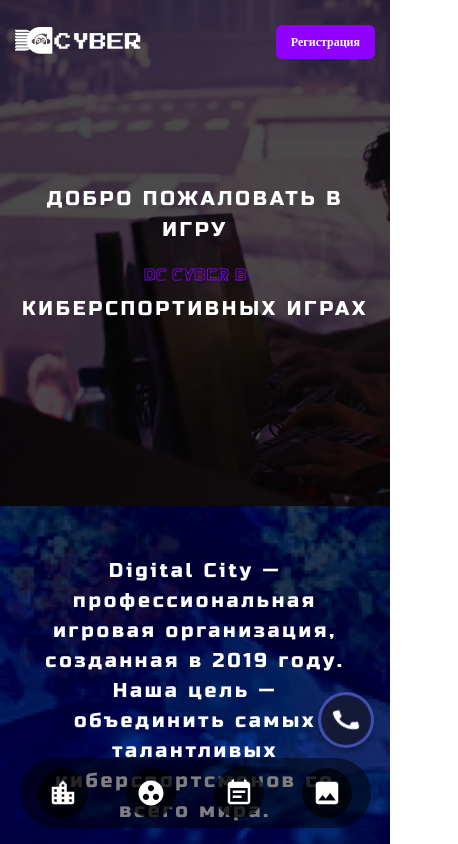
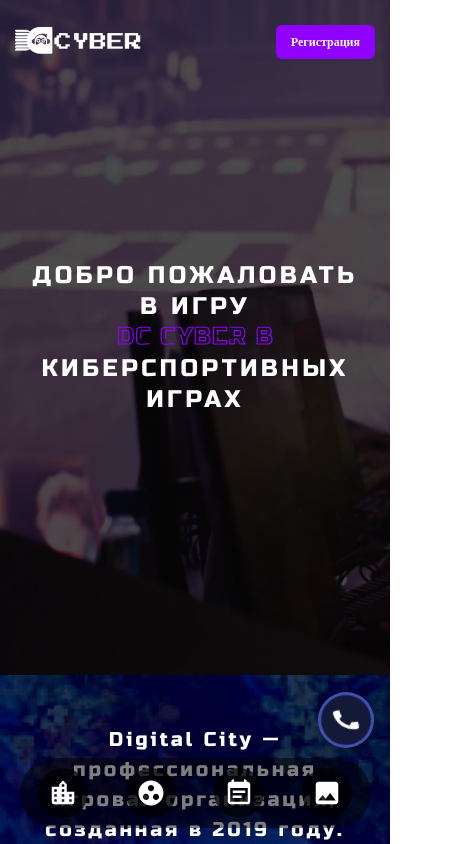
Before and after one commit to TukhtayevaRoziya/cyberSport, a React (Create React App) app: page / in a window 390 px wide. Shown: the top 844 px of the page, 458 px wide, since content can reach past the window. Built offline with nearby package versions, Linux system fonts and the light colour scheme.

Commit message:
end project

```diff
--- a/src/App.css
+++ b/src/App.css
@@ -24,6 +24,9 @@
   box-sizing: border-box !important;
 }
 
+body{
+  overflow-x: hidden;
+}
 .MuiBottomNavigation-root {
   height: 2rem;
   display: flex;
--- a/src/components/header/Header.module.css
+++ b/src/components/header/Header.module.css
@@ -81,11 +81,15 @@
   }
   .title,
   .title code {
-    font-size: 20px;
+    font-size: 24px;
     line-height: 31px;
   }
   .body {
-    height: 60vh;
+    height: 80vh;
+  }
+  .title svg {
+    transform: scale(1.5);
+    margin-top: calc(102px - 100px);
   }
 }
 
```
